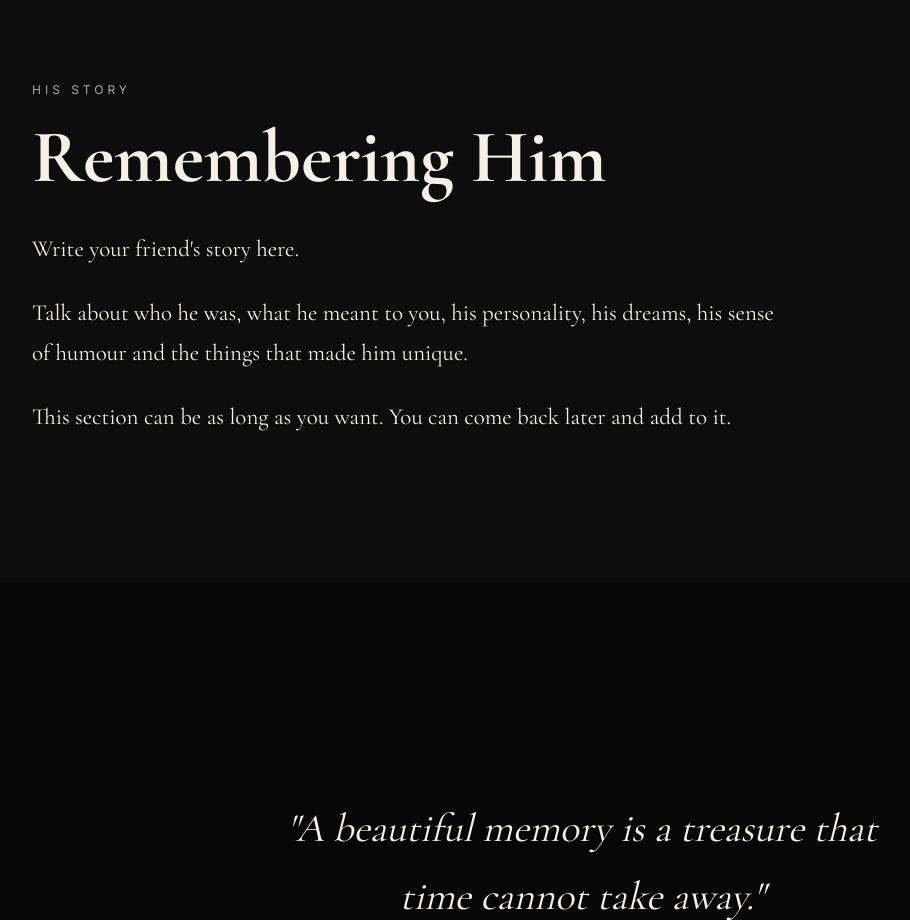
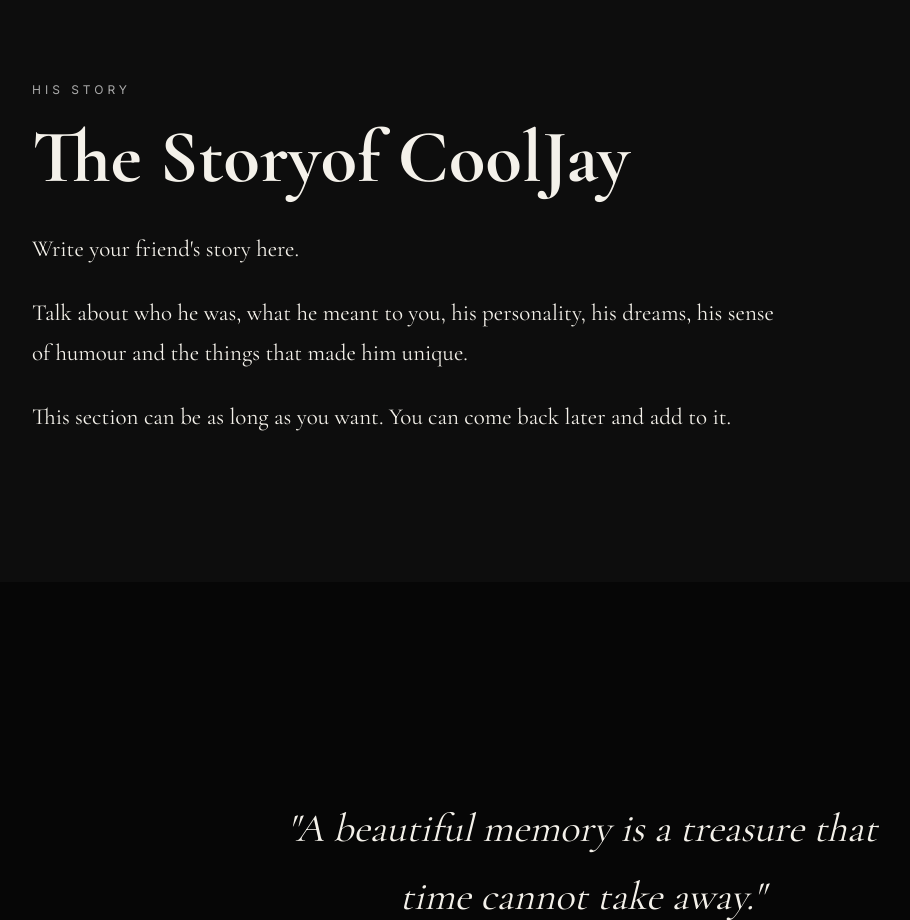
Before and after one commit to nkambulephathisizwe-ops/Brother-from-another-Mother, a plain HTML site: page index.html in a window 1280 px wide. Shown: the part 1600-2520 px from the top of the page, without its empty margins (58-968 px from the left). Drawn offline with nearby package versions, Linux system fonts and the light colour scheme.

Commit message:
Update index.html

```diff
--- a/index.html
+++ b/index.html
@@ -93,7 +93,7 @@
 
             <p class="section-label">HIS STORY</p>
 
-            <h2>Remembering Him</h2>
+            <h2>The Storyof CoolJay</h2>
 
             <div class="story">
 
```
